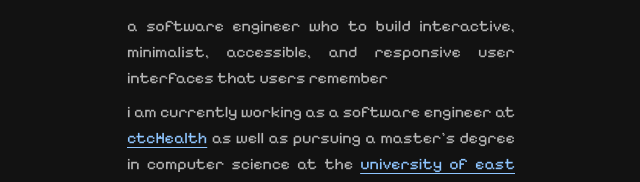
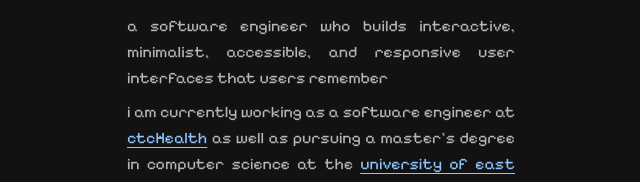
Before and after one commit to elhuzain/portfolio, a plain HTML site: page index.html in a window 1280 px wide. Shown: the part 185-367 px from the top of the page, 319-959 px from the left. Drawn offline with Linux system fonts and the light colour scheme.

Commit message:
fix: fixed typo

```diff
--- a/index.html
+++ b/index.html
@@ -26,7 +26,7 @@
             <p class="text-foreground-muted">software engineer | frontend</p>
         </header>
         <p class="mb-2 leading-relaxed text-foreground-muted">
-            a software engineer who to build interactive, minimalist, accessible, and responsive user interfaces that
+            a software engineer who builds interactive, minimalist, accessible, and responsive user interfaces that
             users remember
         </p>
         <p class="mb-2 leading-relaxed text-foreground-muted">
```
